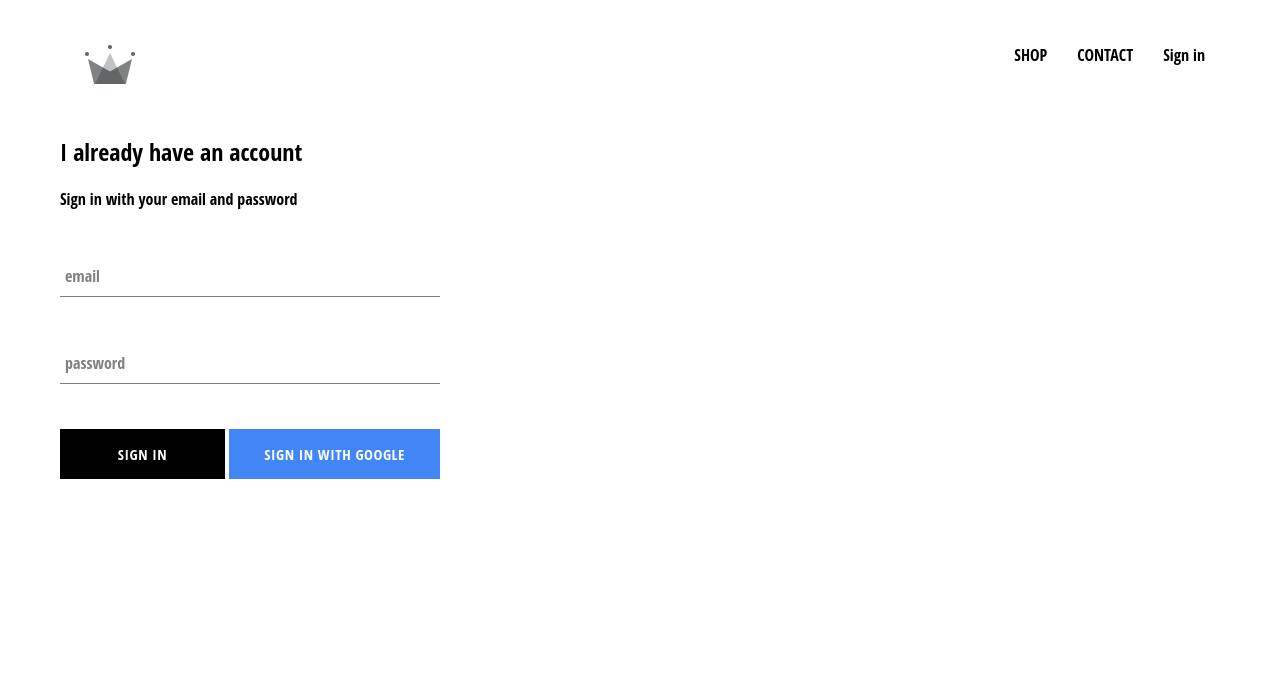
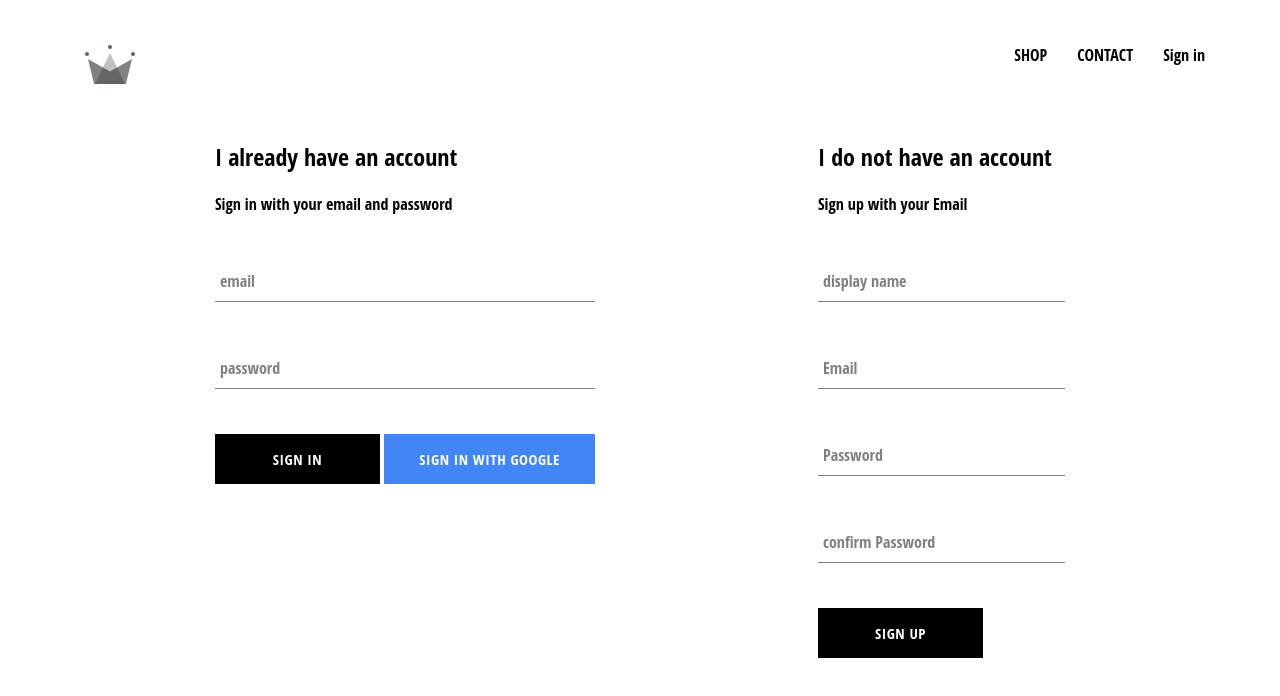
Before and after one commit to poolpy111/oto-clothing, a React (Create React App) app: page /signin in a window 1280 px wide. Shown: the top 696 px of the page. Built offline with nearby package versions, Linux system fonts and the light colour scheme; no server answers.

Commit message:
created sign in/up page with fully functioning firebase authentication

```diff
--- a/src/App.js
+++ b/src/App.js
@@ -23,8 +23,23 @@
   unsubscribeFromAuth = null
 
   componentDidMount() {
-    this.unsubscribeFromAuth = auth.onAuthStateChanged(async user => {
-      createUserProfileDocument(user);
+    this.unsubscribeFromAuth = auth.onAuthStateChanged(async userAuth => {
+      if (userAuth) {
+        const userRef = await createUserProfileDocument(userAuth);
+
+        this.setState({
+          currentUser: {
+            id: userAuth.uid,
+            createdAt: userAuth.metadata.createdAt
+          }
+        },() => {
+
+        })
+
+      } else{
+        this.setState({ currentUser: null})
+      }
+
 
     })
   }
@@ -34,6 +49,7 @@
   }
 
   render() {
+
     return (
       <div>
         <BrowserRouter>
--- a/src/components/header/header.component.jsx
+++ b/src/components/header/header.component.jsx
@@ -3,8 +3,10 @@
 import { Link } from 'react-router-dom';
 import { ReactComponent as Logo } from '../../assets/crown.svg';
 import { auth } from '../../firebase/firebase.util';
+import { getAuth, signOut } from "firebase/auth";
 
 function Header({currentUser}) {
+
     return (
             <div className="header">
                 <Link className="logo-container" to="/">
@@ -19,7 +21,14 @@
                     </Link>
                     {
                         currentUser ?
-                        <div className='option' onClick={() => auth.signOut()}>
+                        <div className='option' onClick={() =>
+                                signOut(auth).then(() => {
+
+                                    console.log(currentUser)
+                                }).catch((error) => {
+                                    console.log(error)
+                                })
+                        }>
                             Sign out
                         </div>
                         :
--- a/src/components/sign-in/sign-in.component.jsx
+++ b/src/components/sign-in/sign-in.component.jsx
@@ -2,8 +2,8 @@
 import FormInput from '../form-input/form-input.component';
 import './sign-in.styles.scss';
 import CustomButton from '../custom-button/custom-button.component';
-import { signInWithGoogle } from '../../firebase/firebase.util';
-
+import { auth, signInWithGoogle } from '../../firebase/firebase.util';
+import { getAuth, signInWithEmailAndPassword } from "firebase/auth";
 
 
 class SignIn extends React.Component{
@@ -18,10 +18,22 @@
     }
 
 
-    handleSubmit = event => {
+    handleSubmit = async event => {
         event.preventDefault();
 
-        this.setState({ email: '', password: ''})
+
+
+        const { email, password } = this.state;
+        const auth = getAuth();
+
+        try {
+            await signInWithEmailAndPassword(auth, email, password);
+            this.setState({ email: '', password: ''})
+        } catch(error){
+            console.log(error);
+        }
+
+
     }
 
     handleChange = event => {
@@ -38,7 +50,7 @@
 
                 <form onSubmit={this.handleSubmit}>
                     <FormInput name="email" type="email" handleChange={this.handleChange} label="email" value={this.state.email} required />
-                    <FormInput name="password" handleChange={this.handleChange} label="password" type="passwird" value={this.state.email} required />
+                    <FormInput name="password" type="password" handleChange={this.handleChange} label="password" value={this.state.password} required />
                     <div className='buttons'>
                       <CustomButton type="submit"> Sign in </CustomButton>
                       <CustomButton onClick={signInWithGoogle} isGoogleSignIn> Sign in with Google </CustomButton>
--- /dev/null
+++ b/src/components/sign-up/sign-up.component.jsx
@@ -0,0 +1,98 @@
+import React from 'react'
+import FormInput from '../form-input/form-input.component'
+import CustomButton from '../custom-button/custom-button.component'
+import { auth, createUserProfileDocument } from '../../firebase/firebase.util'
+import { createUserWithEmailAndPassword } from "firebase/auth";
+
+class SignUp extends React.Component{
+    constructor(){
+        super();
+
+        this.state = {
+            displayName: '',
+            email: '',
+            password: '',
+            confirmPassword: ''
+        }
+    }
+
+    handleSubmit = async event => {
+        event.preventDefault();
+
+        const {displayName, email, password, confirmPassword } = this.state;
+
+        if(password != confirmPassword) {
+            alert('password dont match');
+            return;
+        }
+
+        try {
+            const { user } = await createUserWithEmailAndPassword(auth, email, password);
+
+            await createUserProfileDocument(user, { displayName });
+
+            this.setState({
+                displayName: '',
+                email: '',
+                password: '',
+                confirmPassword: ''
+            });
+        } catch (error) {
+            console.error(error);
+        }
+    }
+
+    handleChange = event => {
+        const { name, value } = event.target;
+
+        this.setState({ [name]: value})
+    }
+
+    render() {
+        const {displayName, email, password, confirmPassword } = this.state;
+        return(
+            <div className="sign-up">
+                <h2 className="title">I do not have an account</h2>
+                <span>Sign up with your Email</span>
+                <form className="sign-up-form" onSubmit={this.handleSubmit}>
+                    <FormInput
+                        type="text"
+                        name="displayName"
+                        value={displayName}
+                        onChange={this.handleChange}
+                        label='display name'
+                        required
+                    />
+                    <FormInput
+                        type="email"
+                        name="email"
+                        value={email}
+                        onChange={this.handleChange}
+                        label='Email'
+                        required
+                    />
+                    <FormInput
+                        type="password"
+                        name="password"
+                        value={password}
+                        onChange={this.handleChange}
+                        label='Password'
+                        required
+                    />
+                    <FormInput
+                        type="password"
+                        name="confirmPassword"
+                        value={confirmPassword}
+                        onChange={this.handleChange}
+                        label='confirm Password'
+                        required
+                    />
+                    <CustomButton type="submit">SIGN UP</CustomButton>
+                </form>
+            </div>
+
+        )
+    }
+}
+
+export default SignUp;
--- /dev/null
+++ b/src/components/sign-up/sign-up.style.scss
@@ -0,0 +1,9 @@
+.sign-up {
+    display: flex;
+    flex-direction: column;
+    width: 380px;
+
+    .title {
+      margin: 10px 0;
+    }
+  }
--- a/src/firebase/firebase.util.js
+++ b/src/firebase/firebase.util.js
@@ -1,8 +1,7 @@
 // Import the functions you need from the SDKs you need
 import { initializeApp } from "firebase/app";
 import { getAuth, signInWithPopup, GoogleAuthProvider } from "firebase/auth";
-import { getDatabase, ref, set } from "firebase/database";
-import { getFirestore, doc, getDoc, collection, addDoc, getDocs, query, where} from "firebase/firestore";
+import { getFirestore, doc, getDoc, setDoc} from "firebase/firestore";
 
 
 
@@ -22,6 +21,7 @@
 export const auth = getAuth(app);
 
   export const createUserProfileDocument = async (userAuth, additionalData) => {
+
     if(!userAuth) return;
 
     const docRef = doc(db, "users", `${userAuth.uid}`);
@@ -34,10 +34,9 @@
 
 
       try {
-        await set(ref(docRef), {
-          displayName: "TEST"
+        await setDoc(docRef, {
+          displayName: `${userAuth.displayName}`,
         })
-        console.log("HERE");
 
       } catch (error) {
         console.log("ERROR", error.message);
--- a/src/pages/sign-in-and-sign-up/sign-in-and-sign-up.component.jsx
+++ b/src/pages/sign-in-and-sign-up/sign-in-and-sign-up.component.jsx
@@ -1,11 +1,13 @@
 import React from 'react';
 import './sign-in-and-sign-up.styles.scss';
 import SignIn from '../../components/sign-in/sign-in.component';
+import SignUp from '../../components/sign-up/sign-up.component';
 
 function SignInAndSignUpPage() {
     return (
         <div className="sign-in-and-sign-up">
             <SignIn />
+            <SignUp />
         </div>
     )
 }
--- a/src/pages/sign-in-and-sign-up/sign-in-and-sign-up.styles.scss
+++ b/src/pages/sign-in-and-sign-up/sign-in-and-sign-up.styles.scss
@@ -0,0 +1,6 @@
+.sign-in-and-sign-up {
+    width: 850px;
+    display: flex;
+    justify-content: space-between;
+    margin: 30px auto;
+  }
```
